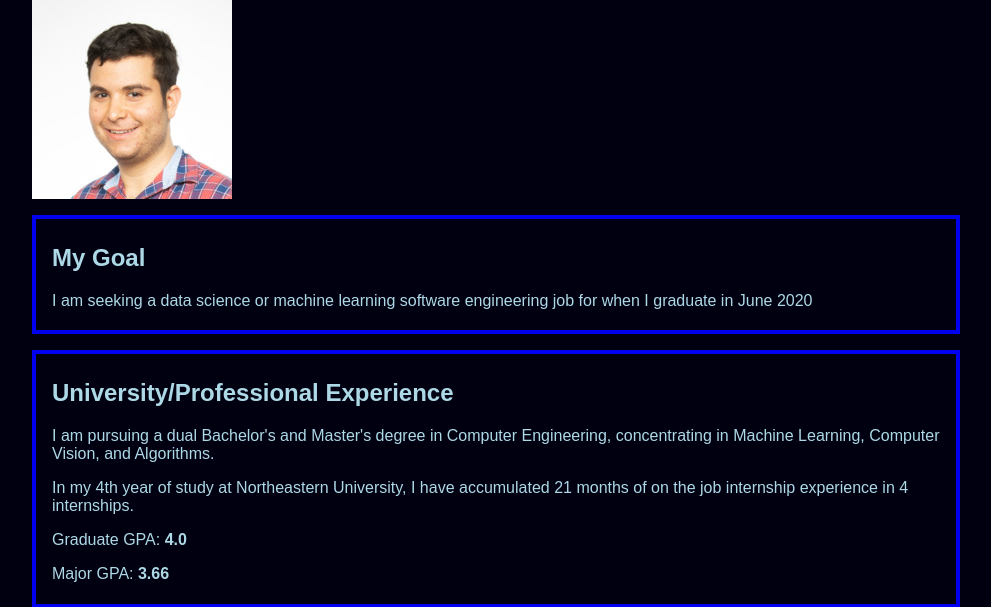
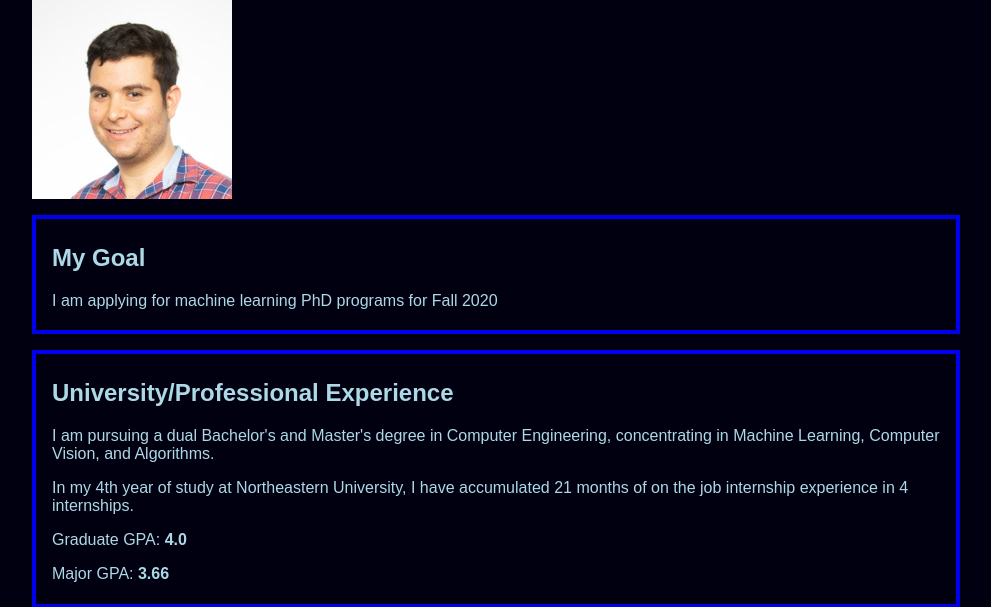
Before and after one commit to SilverEngineered/personal_site, a Flask app: page / in a window 1280 px wide. Shown: the part 81-688 px from the top of the page, without its empty margins (144-1135 px from the left). Run offline with Flask 2, Linux system fonts and the light colour scheme.

Commit message:
updated goal

```diff
--- a/app/templates/index.html
+++ b/app/templates/index.html
@@ -8,7 +8,7 @@
     <div class="postb">
       <h2> My Goal</h2>
  <p>
-   I am seeking a data science or machine learning software engineering job for when I graduate in June 2020
+   I am applying for machine learning PhD programs for Fall 2020
  </p>
     </div>
     <div class="postb">
```
